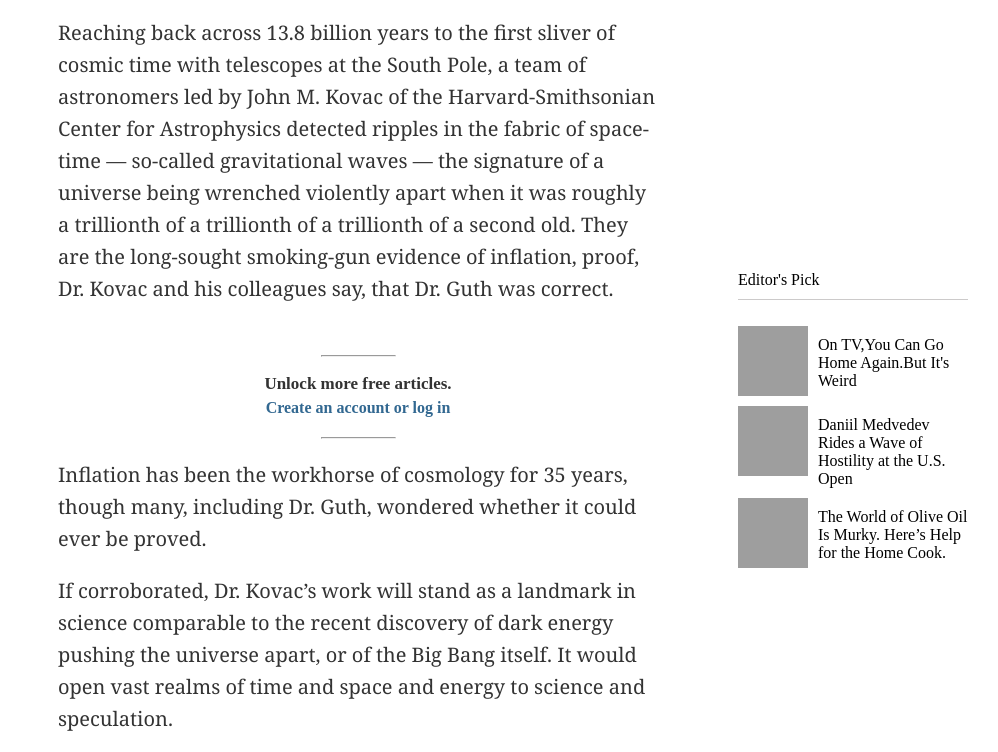
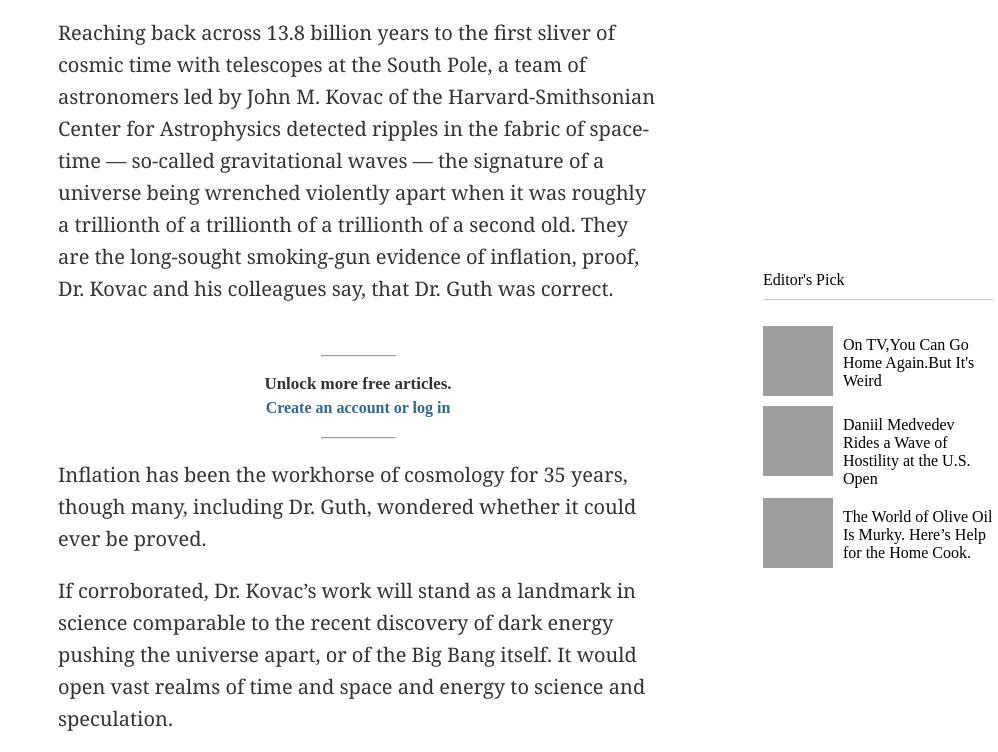
Before and after one commit to mihrab34/new-york-times-article-clone, a plain HTML site: page index.html in a window 1280 px wide. Shown: the part 1832-2584 px from the top of the page, without its empty margins (282-1280 px from the left). Drawn offline with Linux system fonts and the light colour scheme; grey boxes are pictures that could not be loaded; a web font is replaced by a local one.

Commit message:
feat: style.css modified

```diff
--- a/css/style.css
+++ b/css/style.css
@@ -189,7 +189,7 @@ button {
   max-width: 230px;
   position: absolute;
   bottom: -1600px;
-  left: 1020px;
+  left: 1045px;
 }
 
 .editors-pick > p {
```
